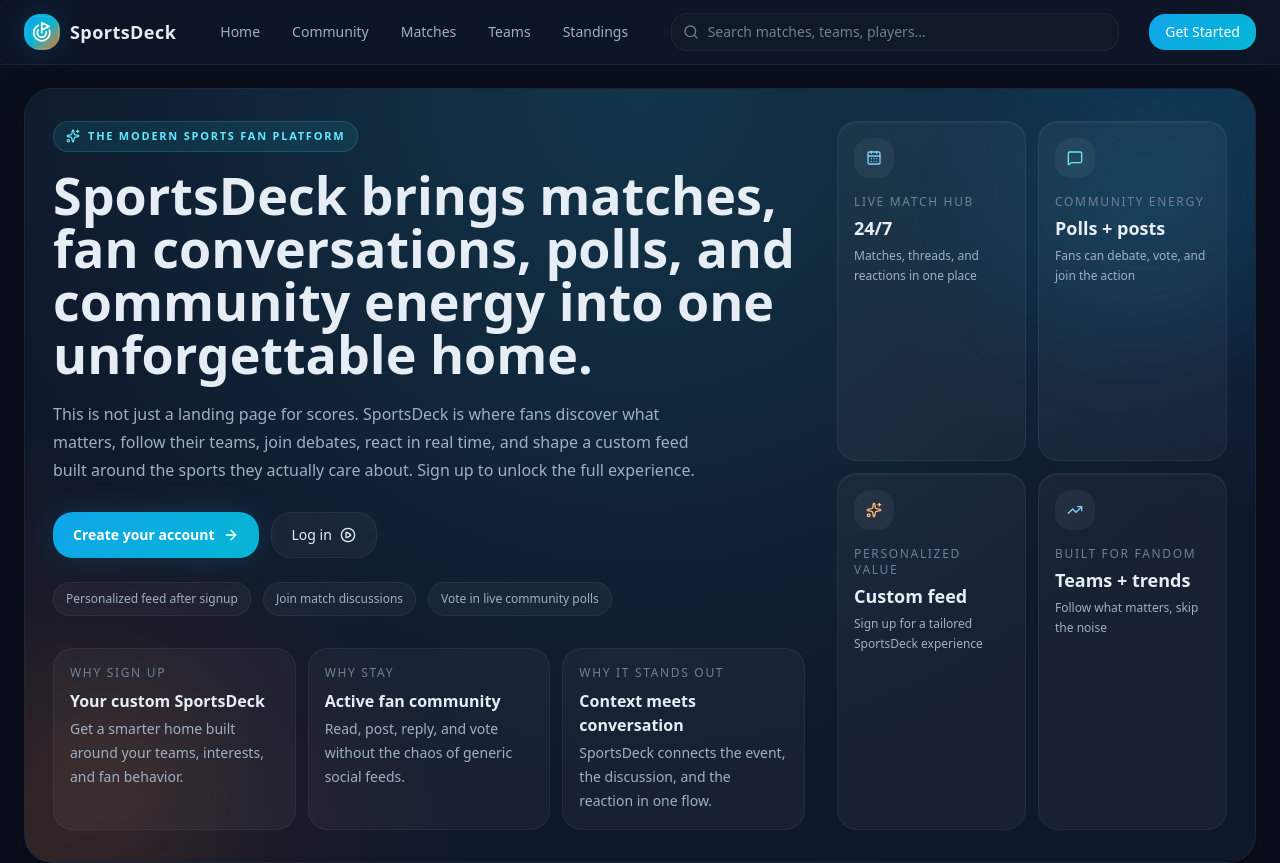
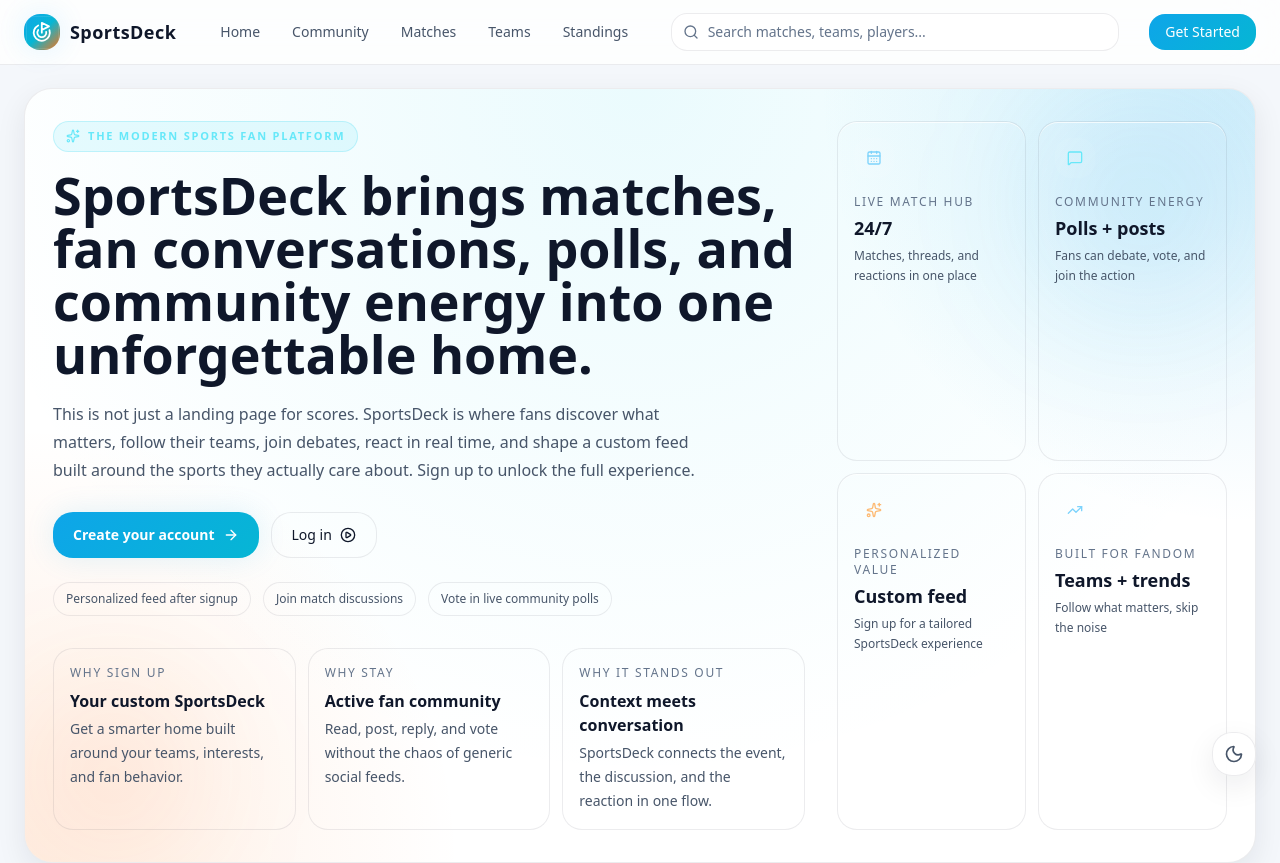
Before and after one commit to Abu-ls-10/sportsdeck, a Next.js app in the folder sportsdeck-app/: page / in a window 1280 px wide. Shown: the top 863 px of the page. Built offline with nearby package versions, Linux system fonts and the light colour scheme.

Commit message:
Adjust layout for theme-switch

```diff
--- a/sportsdeck-app/src/app/(app)/matches/[id]/MatchCenterClient.tsx
+++ b/sportsdeck-app/src/app/(app)/matches/[id]/MatchCenterClient.tsx
@@ -223,7 +223,7 @@ export default function MatchCenterClient({ matchId }: { matchId: string }) {
               </div>
               {thread?.id ? (
                 <Link
-                  href={`/threads/${thread.id}`}
+                  href={`/community/threads/${thread.id}`}
                   className="pb-3 text-xs font-medium text-primary-300 hover:text-primary-200"
                 >
                   Open full thread →
--- a/sportsdeck-app/src/app/(app)/users/[id]/page.tsx
+++ b/sportsdeck-app/src/app/(app)/users/[id]/page.tsx
@@ -699,7 +699,7 @@ function ThreadShowcaseCard({
                 </div>
 
                 <Link
-                  href={`/threads/${thread.id}`}
+                  href={`/community/threads/${thread.id}`}
                   className="inline-flex items-center gap-1 text-sm font-medium text-primary-300 transition hover:text-primary-200"
                 >
                   Open thread
@@ -1455,7 +1455,7 @@ export default function UserProfilePage() {
                 emptyDescription="Once this user writes public posts, they will appear here."
                 items={recentPosts.map((post) => ({
                   id: post.id,
-                  href: `/threads/${post.threadId}`,
+                  href: `/community/threads/${post.threadId}`,
                   title: `Post in thread ${post.threadId.slice(0, 8)}`,
                   body: truncateText(post.content, 180),
                   meta: timeAgo(post.createdAt),
--- a/sportsdeck-app/src/app/globals.css
+++ b/sportsdeck-app/src/app/globals.css
@@ -1,73 +1,111 @@
 @import "tailwindcss";
 @config "../../tailwind.config.ts";
 
+/* =========================
+   LIGHT MODE (DEFAULT)
+   ========================= */
 :root {
   color-scheme: light;
-  --color-bg-main: 245 247 251;
-  --color-bg-surface: 255 255 255;
-  --color-bg-card: 248 250 252;
-  --color-bg-elevated: 241 245 249;
-  --color-bg-glass: rgba(15, 23, 42, 0.04);
 
-  --color-text-primary: 15 23 42;
-  --color-text-secondary: 51 65 85;
-  --color-text-muted: 71 85 105;
-  --color-text-dim: 100 116 139;
+  /* BACKGROUND */
+  --bg-main: #f4f7fb;
+  --bg-surface: #ffffff;
+  --bg-card: #ffffff;
+  --bg-elevated: #eef4fb;
+  --bg-glass: rgba(255, 255, 255, 0.7);
 
-  --color-border-default: 226 232 240;
-  --color-border-subtle: rgba(15, 23, 42, 0.1);
-  --color-border-strong: 203 213 225;
+  /* TEXT */
+  --text-primary: #0f172a;
+  --text-secondary: #475569;
+  --text-muted: #64748b;
+  --text-dim: #94a3b8;
 
-  --body-glow: radial-gradient(circle at top, rgba(14, 165, 233, 0.1), transparent 60%);
+  /* BORDER */
+  --border-default: #dbe3ee;
+  --border-subtle: rgba(15, 23, 42, 0.08);
+  --border-strong: #c3d1e3;
+
+  /* GRADIENTS */
+  --gradient-card-from: rgba(15, 23, 42, 0.04);
+  --gradient-card-to: rgba(255, 255, 255, 0);
+  --gradient-glow: rgba(34, 211, 238, 0.1);
+  --gradient-border-start: rgba(14, 165, 233, 0.22);
+  --gradient-border-mid: rgba(6, 182, 212, 0.12);
+
+  /* SHADOWS */
+  --shadow-card: 0 10px 30px rgba(15, 23, 42, 0.08);
+  --shadow-glow: 0 0 30px rgba(14, 165, 233, 0.12);
+  --shadow-soft: 0 6px 18px rgba(15, 23, 42, 0.08);
+  --shadow-inner: inset 0 1px 0 rgba(255, 255, 255, 0.7);
 }
 
-html.dark {
+/* =========================
+   DARK MODE (CURRENT DESIGN)
+   ========================= */
+.dark {
   color-scheme: dark;
-  --color-bg-main: 10 15 28;
-  --color-bg-surface: 15 23 42;
-  --color-bg-card: 17 24 39;
-  --color-bg-elevated: 22 32 51;
-  --color-bg-glass: rgba(255, 255, 255, 0.03);
 
-  --color-text-primary: 230 237 245;
-  --color-text-secondary: 159 176 195;
-  --color-text-muted: 110 128 149;
-  --color-text-dim: 75 92 112;
+  --bg-main: #0a0f1c;
+  --bg-surface: #0f172a;
+  --bg-card: #111827;
+  --bg-elevated: #162033;
+  --bg-glass: rgba(255, 255, 255, 0.03);
 
-  --color-border-default: 31 41 55;
-  --color-border-subtle: rgba(255, 255, 255, 0.06);
-  --color-border-strong: 42 58 79;
+  --text-primary: #e6edf5;
+  --text-secondary: #9fb0c3;
+  --text-muted: #6e8095;
+  --text-dim: #4b5c70;
 
-  --body-glow: radial-gradient(circle at top, rgba(34, 211, 238, 0.08), transparent 60%);
+  --border-default: #1f2937;
+  --border-subtle: rgba(255, 255, 255, 0.06);
+  --border-strong: #2a3a4f;
+
+  --gradient-card-from: rgba(255, 255, 255, 0.05);
+  --gradient-card-to: rgba(255, 255, 255, 0);
+  --gradient-glow: rgba(34, 211, 238, 0.18);
+  --gradient-border-start: rgba(14, 165, 233, 0.4);
+  --gradient-border-mid: rgba(6, 182, 212, 0.2);
+
+  --shadow-card: 0 10px 35px rgba(0, 0, 0, 0.35);
+  --shadow-glow: 0 0 30px rgba(14, 165, 233, 0.18);
+  --shadow-soft: 0 6px 20px rgba(0, 0, 0, 0.25);
+  --shadow-inner: inset 0 1px 0 rgba(255, 255, 255, 0.05);
 }
 
-/* Legacy dark-first class compatibility for light mode */
-html.light .text-white,
-html.light [class^="text-white/"],
-html.light [class*=" text-white/"] {
-  color: rgb(15 23 42) !important;
+/* =========================
+   BASE
+   ========================= */
+body {
+  @apply bg-bg-main text-text-primary;
 }
 
-/* Keep white text on filled gradient buttons/chips */
-html.light .bg-gradient-primary.text-white,
-html.light .bg-gradient-primary[class^="text-white/"],
-html.light .bg-gradient-primary[class*=" text-white/"] {
-  color: rgb(255 255 255) !important;
-}
-
-body {
-  @apply bg-bg-main text-text-primary transition-colors duration-300;
-}
-
-/* subtle background glow */
+/* =========================
+   BACKGROUND GLOW (ADAPTIVE)
+   ========================= */
 body::before {
   content: "";
   position: fixed;
   inset: 0;
-  background: var(--body-glow);
+  background: radial-gradient(
+    circle at top,
+    var(--gradient-glow),
+    transparent 60%
+  );
   z-index: -1;
 }
 
+/* =========================
+   CARD SYSTEM (UPGRADED)
+   ========================= */
 .card {
-  @apply bg-bg-card border rounded-2xl;
+  @apply bg-bg-card border border-border-subtle rounded-2xl shadow-card;
 }
+
+/* optional hover polish */
+.card-hover {
+  @apply transition-all duration-300 ease-smooth;
+}
+
+.card-hover:hover {
+  @apply bg-bg-elevated shadow-soft;
+}
--- a/sportsdeck-app/src/app/layout.tsx
+++ b/sportsdeck-app/src/app/layout.tsx
@@ -1,5 +1,6 @@
 import type { ReactNode } from "react";
 import { AuthProvider } from "@/contexts/AuthContext";
+import ThemeToggle from "@/components/ui/ThemeToggle";
 import "./globals.css";
 
 export const metadata = {
@@ -13,9 +14,34 @@ export default function RootLayout({
   children: ReactNode;
 }) {
   return (
-    <html lang="en">
+    <html lang="en" className="dark">
       <body className="bg-bg-main text-text-primary">
+
+        <script
+          dangerouslySetInnerHTML={{
+            __html: `
+              (function() {
+                try {
+                  var saved = localStorage.getItem("sportsdeck-theme");
+                  var prefersDark = window.matchMedia("(prefers-color-scheme: dark)").matches;
+                  var theme = saved || (prefersDark ? "dark" : "light");
+
+                  if (theme === "dark") {
+                    document.documentElement.classList.add("dark");
+                  } else {
+                    document.documentElement.classList.remove("dark");
+                  }
+                } catch (e) {}
+              })();
+            `,
+          }}
+        />
+
         <AuthProvider>{children}</AuthProvider>
+
+        <div className="fixed bottom-6 right-6 z-50">
+          <ThemeToggle />
+        </div>
       </body>
     </html>
   );
--- a/sportsdeck-app/src/components/ui/ThemeToggle.tsx
+++ b/sportsdeck-app/src/components/ui/ThemeToggle.tsx
@@ -1,58 +1,64 @@
 "use client";
 
+import { useEffect, useState } from "react";
 import { Moon, Sun } from "lucide-react";
-import { useEffect, useState } from "react";
 
-const STORAGE_KEY = "sportsdeck-theme";
 type Theme = "light" | "dark";
 
+/**
+ * Safe initial state (no hydration mismatch)
+ */
 function getInitialTheme(): Theme {
-  if (typeof window === "undefined") {
-    return "light";
-  }
+  if (typeof document === "undefined") return "dark";
 
-  const savedTheme = window.localStorage.getItem(STORAGE_KEY);
-  if (savedTheme === "light" || savedTheme === "dark") {
-    return savedTheme;
-  }
-
-  return window.matchMedia("(prefers-color-scheme: dark)").matches
+  return document.documentElement.classList.contains("dark")
     ? "dark"
     : "light";
 }
 
 export default function ThemeToggle() {
-  const [mounted, setMounted] = useState(false);
-  const [theme, setTheme] = useState<Theme>("light");
+  const [theme, setTheme] = useState<Theme>(getInitialTheme);
 
+  /**
+   * ONLY sync external systems
+   */
   useEffect(() => {
-    const initialTheme = getInitialTheme();
-    setTheme(initialTheme);
-    document.documentElement.classList.remove("light", "dark");
-    document.documentElement.classList.add(initialTheme);
-    setMounted(true);
-  }, []);
+    const root = document.documentElement;
+
+    root.classList.toggle("dark", theme === "dark");
+    localStorage.setItem("sportsdeck-theme", theme);
+  }, [theme]);
 
   const toggleTheme = () => {
-    const nextTheme: Theme = theme === "dark" ? "light" : "dark";
-    setTheme(nextTheme);
-    document.documentElement.classList.remove("light", "dark");
-    document.documentElement.classList.add(nextTheme);
-    window.localStorage.setItem(STORAGE_KEY, nextTheme);
+    setTheme((prev) => (prev === "dark" ? "light" : "dark"));
   };
 
-  const isDark = mounted ? theme === "dark" : false;
-  const label = isDark ? "Switch to light mode" : "Switch to dark mode";
+  const isDark = theme === "dark";
 
   return (
     <button
-      type="button"
       onClick={toggleTheme}
-      aria-label={label}
-      title={label}
-      className="fixed bottom-5 right-5 z-50 inline-flex h-11 w-11 items-center justify-center rounded-full border border-border bg-bg-card text-text-primary shadow-card transition hover:bg-bg-elevated"
+      className="
+        group relative inline-flex h-11 w-11 items-center justify-center
+        rounded-2xl border border-border-subtle
+        bg-bg-card/80 text-text-secondary
+        backdrop-blur-md shadow-card
+        transition-all duration-300 ease-smooth
+        hover:scale-[1.05] hover:border-primary-500/30
+        hover:bg-bg-elevated hover:text-text-primary
+        active:scale-[0.97]
+        animate-[float_4s_ease-in-out_infinite] hover:animate-none
+      "
     >
-      {isDark ? <Sun size={18} /> : <Moon size={18} />}
+      <span className="absolute inset-0 rounded-2xl opacity-0 bg-gradient-primary transition-opacity duration-300 group-hover:opacity-[0.08]" />
+
+      <span className="relative flex items-center justify-center">
+        {isDark ? (
+          <Sun className="h-5 w-5 transition-transform duration-300 group-hover:rotate-12" />
+        ) : (
+          <Moon className="h-5 w-5 transition-transform duration-300 group-hover:-rotate-12" />
+        )}
+      </span>
     </button>
   );
 }
--- a/sportsdeck-app/tailwind.config.ts
+++ b/sportsdeck-app/tailwind.config.ts
@@ -1,6 +1,7 @@
 import type { Config } from "tailwindcss"
 
 const config: Config = {
+  darkMode: "class",
   content: [
     "./src/app/**/*.{ts,tsx}",
     "./src/components/**/*.{ts,tsx}",
@@ -33,28 +34,26 @@ const config: Config = {
           600: "#EA580C",
         },
 
-        /* ===== BACKGROUND SYSTEM (IMPROVED DEPTH) ===== */
+        /* ===== THEME TOKENS VIA CSS VARIABLES ===== */
         bg: {
-          main: "#0A0F1C",       // darker base
-          surface: "#0F172A",
-          card: "#111827",
-          elevated: "#162033",  // hover / dropdown
-          glass: "rgba(255,255,255,0.03)", // glass effect
+          main: "var(--bg-main)",
+          surface: "var(--bg-surface)",
+          card: "var(--bg-card)",
+          elevated: "var(--bg-elevated)",
+          glass: "var(--bg-glass)",
         },
 
-        /* ===== TEXT SYSTEM ===== */
         text: {
-          primary: "#E6EDF5",
-          secondary: "#9FB0C3",
-          muted: "#6E8095",
-          dim: "#4B5C70", // NEW (for ultra subtle UI)
+          primary: "var(--text-primary)",
+          secondary: "var(--text-secondary)",
+          muted: "var(--text-muted)",
+          dim: "var(--text-dim)",
         },
 
-        /* ===== BORDER SYSTEM ===== */
         border: {
-          DEFAULT: "#1F2937",
-          subtle: "rgba(255,255,255,0.06)",
-          strong: "#2A3A4F",
+          DEFAULT: "var(--border-default)",
+          subtle: "var(--border-subtle)",
+          strong: "var(--border-strong)",
         },
       },
 
@@ -64,31 +63,31 @@ const config: Config = {
           "linear-gradient(135deg, #0EA5E9 0%, #06B6D4 100%)",
 
         "gradient-card":
-          "linear-gradient(180deg, rgba(255,255,255,0.05), rgba(255,255,255,0))",
+          "linear-gradient(180deg, var(--gradient-card-from), var(--gradient-card-to))",
 
         "gradient-glow":
-          "radial-gradient(circle at top, rgba(34,211,238,0.18), transparent 70%)",
+          "radial-gradient(circle at top, var(--gradient-glow), transparent 70%)",
 
         "gradient-border":
-          "linear-gradient(120deg, rgba(14,165,233,0.4), rgba(6,182,212,0.2), transparent)",
+          "linear-gradient(120deg, var(--gradient-border-start), var(--gradient-border-mid), transparent)",
       },
 
       /* ===== SHADOWS ===== */
       boxShadow: {
-        card: "0 10px 35px rgba(0,0,0,0.35)",
-        glow: "0 0 30px rgba(14,165,233,0.18)",
-        soft: "0 6px 20px rgba(0,0,0,0.25)",
-        inner: "inset 0 1px 0 rgba(255,255,255,0.05)",
+        card: "var(--shadow-card)",
+        glow: "var(--shadow-glow)",
+        soft: "var(--shadow-soft)",
+        inner: "var(--shadow-inner)",
       },
 
       /* ===== BORDER RADIUS ===== */
       borderRadius: {
         xl: "1rem",
         "2xl": "1.25rem",
-        "3xl": "1.75rem", // NEW (for hero cards)
+        "3xl": "1.75rem",
       },
 
-      /* ===== SPACING (UX POLISH) ===== */
+      /* ===== SPACING ===== */
       spacing: {
         18: "4.5rem",
         22: "5.5rem",
```
